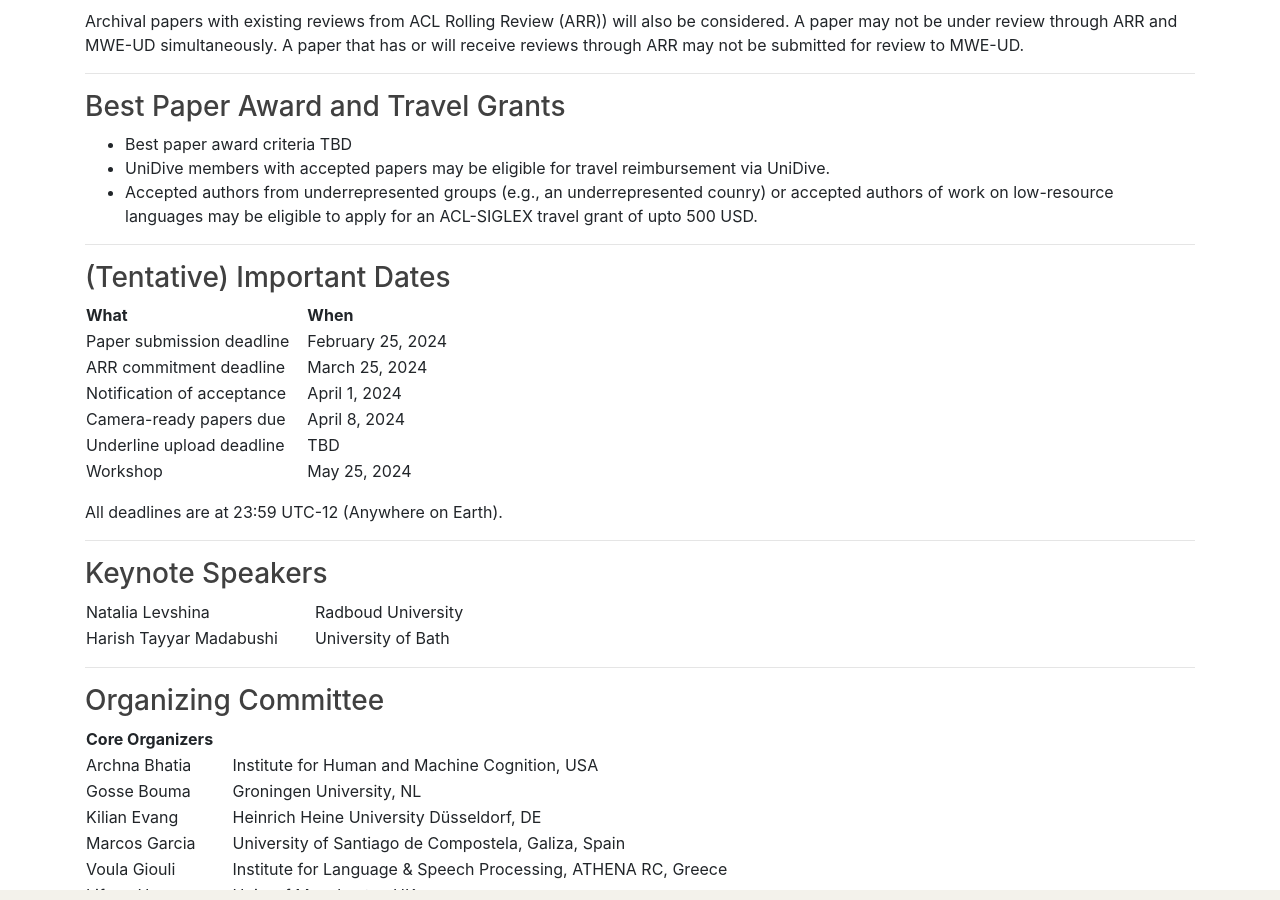
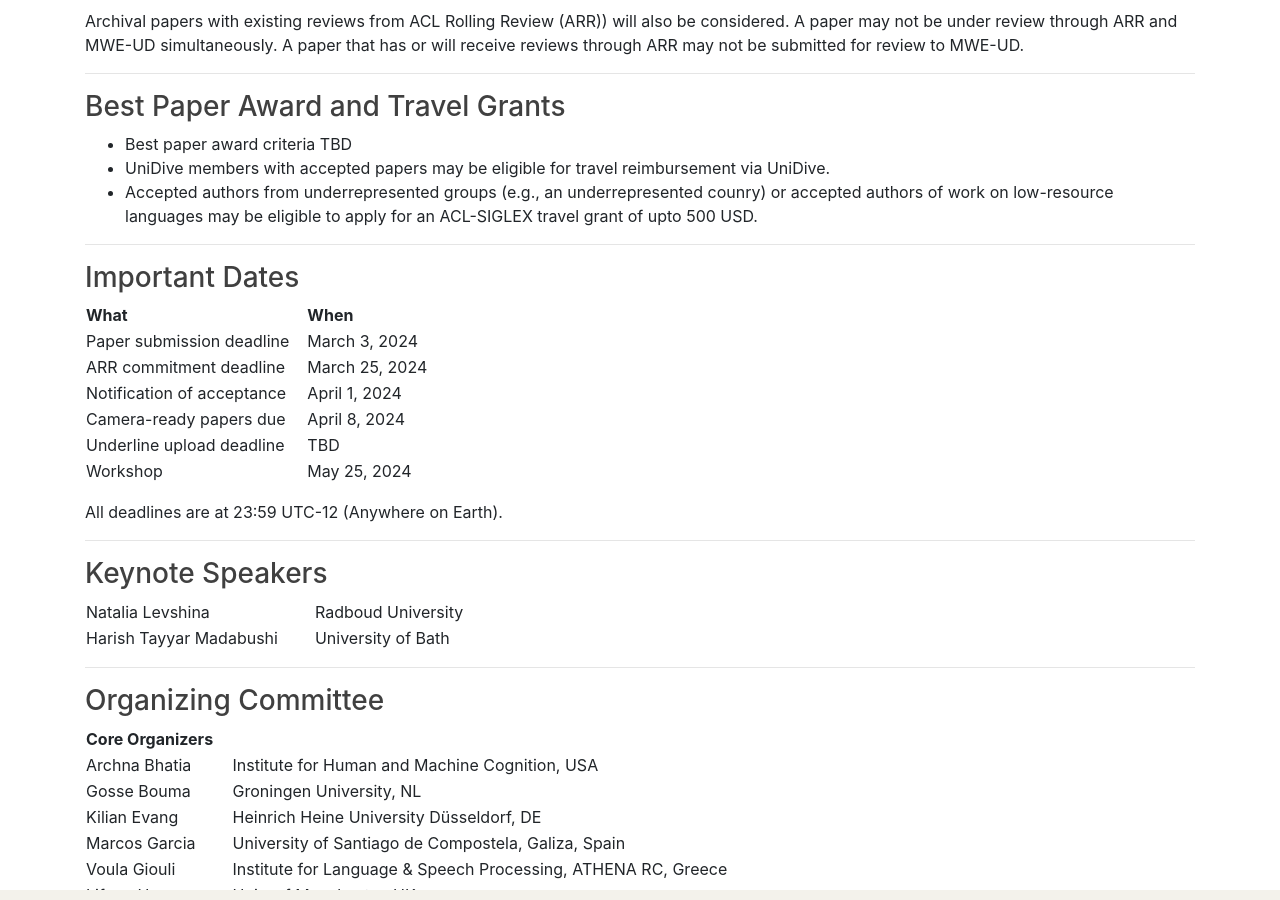
Before and after one commit to multiword/multiword.github.io, a Jekyll site: the page built from mweud2024/index.md, in a window 1280 px wide and 900 px high, scrolled down 2433 px. Built offline with Jekyll 4.4.1, drawn with Linux system fonts in a browser that asks for light colours; comment, search, counter and statistics services are not loaded.

Commit message:
Add updated submission deadline under Important Dates

```diff
--- a/mweud2024/index.md
+++ b/mweud2024/index.md
@@ -126,11 +126,11 @@ Archival papers with existing reviews from ACL Rolling Review (ARR)) will also b
 
 -----
 
-### <a name="dates"> (Tentative) Important Dates </a>
+### <a name="dates"> Important Dates </a>
 
 | What                       | When                       |
 | -------------------------- | -------------------------- |
-| Paper submission deadline  | February 25, 2024                        |
+| Paper submission deadline  | March 3, 2024                        |
 | ARR commitment deadline    | March 25, 2024                        |
 | Notification of acceptance | April 1, 2024                        |
 | Camera-ready papers due    | April 8, 2024                        |
```
